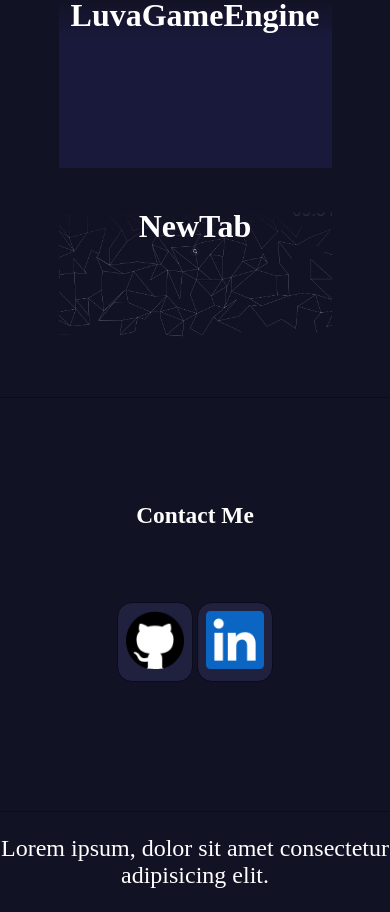
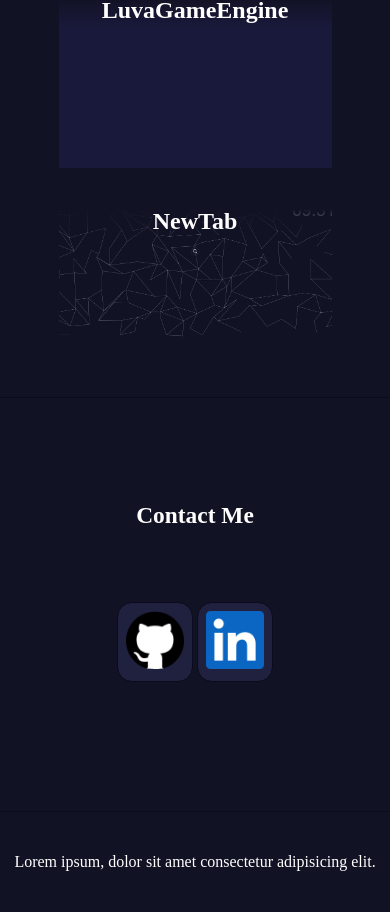
Before and after one commit to mateoox600/Portfolio, a React (Create React App) app: page / in a window 390 px wide. Shown: the part 1798-2710 px from the top of the page. Built offline with nearby package versions, Linux system fonts and the light colour scheme.

Commit message:
More responsive stuff

```diff
--- a/src/App.css
+++ b/src/App.css
@@ -106,27 +106,6 @@
   flex-wrap: wrap;
 }
 
-@media (max-width: 1000px) {
-  #technos>img, .contact-link {
-    flex: 0 0 10% !important;
-  }
-}
-
-@media (max-width: 650px) {
-  #techno-title, .projects-title, .contact-title {
-    font-size: 6vw !important;
-  }
-
-  #presentation>p {
-    font-size: 1em;
-  }
-}
-
-@media (max-width: 400px) {
-  #technos>img, .contact-link {
-    flex: 0 0 15% !important;
-  }
-}
 
 #contact {
   min-height: 35vh;
@@ -179,5 +158,31 @@ footer {
   justify-content: center;
   align-items: center;
   text-align: center;
-  font-size: 1.5em;
+  font-size: 1.25em;
 }
+
+@media (max-width: 1000px) {
+  #technos>img, .contact-link {
+    flex: 0 0 10%;
+  }
+}
+
+@media (max-width: 650px) {
+  #techno-title, .projects-title, .contact-title {
+    font-size: 6vw;
+  }
+
+  #presentation>p {
+    font-size: 1em;
+  }
+
+  footer {
+    font-size: 1em;
+  }
+}
+
+@media (max-width: 400px) {
+  #technos>img, .contact-link {
+    flex: 0 0 15%;
+  }
+}
--- a/src/project/Project.css
+++ b/src/project/Project.css
@@ -16,8 +16,8 @@
     flex: 0 0 100%;
     height: 50vw;
   }
+}
 
-}
 
 .project>h1 {
   width: 100%;
@@ -25,6 +25,12 @@
   padding: 1vw 0;
   background: linear-gradient(180deg, #121225 15%, #12122500 100%);
   transition: all 0.2s ease-in-out;
+}
+
+@media (max-width: 650px) {
+  .project>h1 {
+    font-size: 1.5em;
+  }
 }
 
 .project>p {
```
